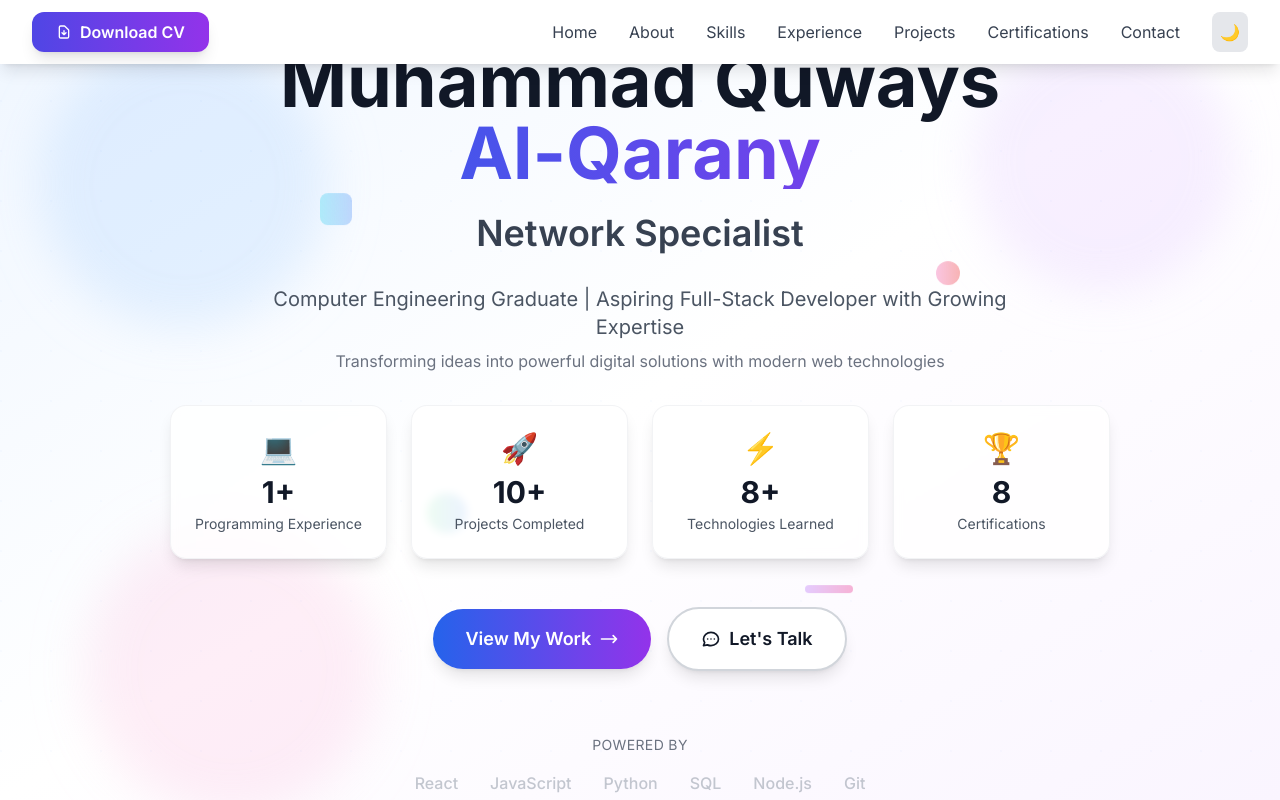
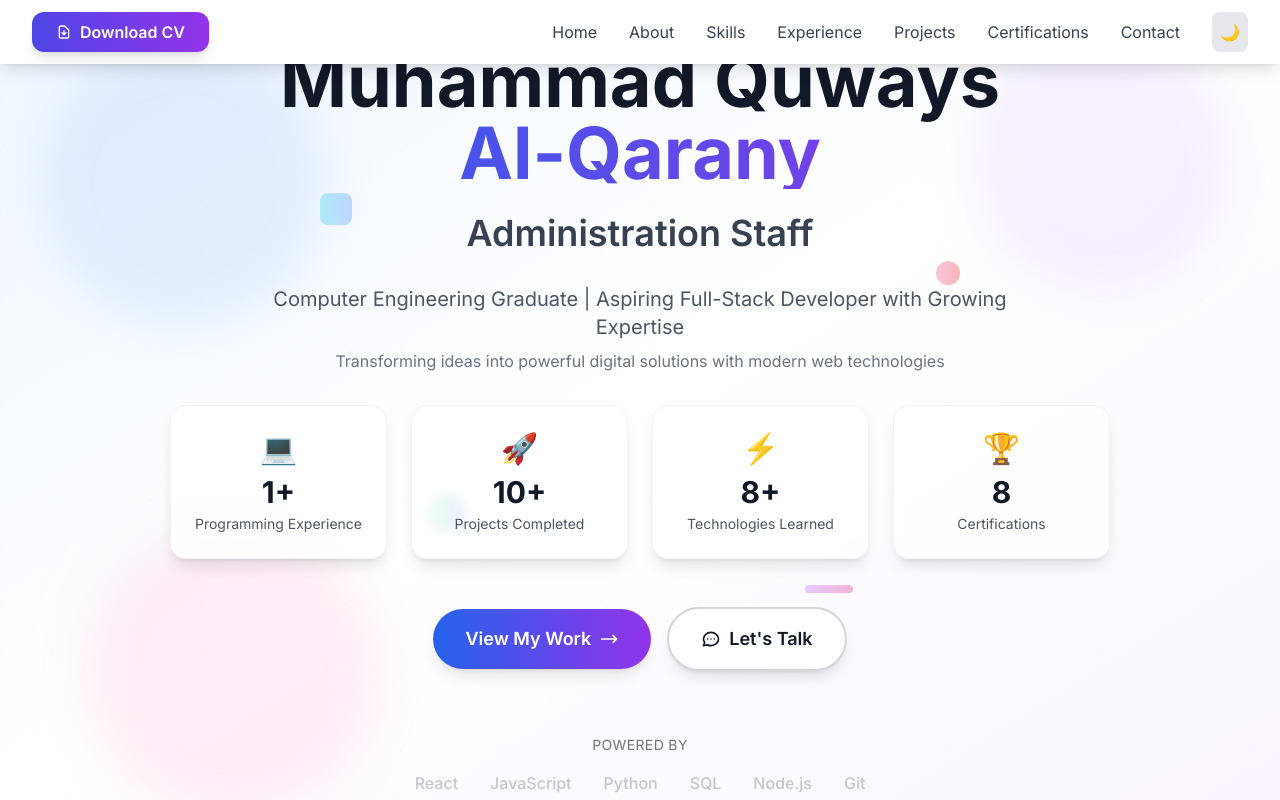
Before and after one commit to nakamino24/Portofolio, a React (Vite) app: page / in a window 1280 px wide. Shown: the top 800 px of the page. Built offline with nearby package versions, Linux system fonts and the light colour scheme.

Commit message:
Fix role

```diff
--- a/src/components/Hero.jsx
+++ b/src/components/Hero.jsx
@@ -3,10 +3,8 @@ import React, { useState, useEffect } from 'react';
 const Hero = () => {
   const [currentRole, setCurrentRole] = useState(0);
   const roles = [
-    "Full-Stack Developer",
     "Software Engineer",
-    "System Administrator",
-    "Network Specialist"
+    "Administration Staff"
   ];
 
   const stats = [
```
